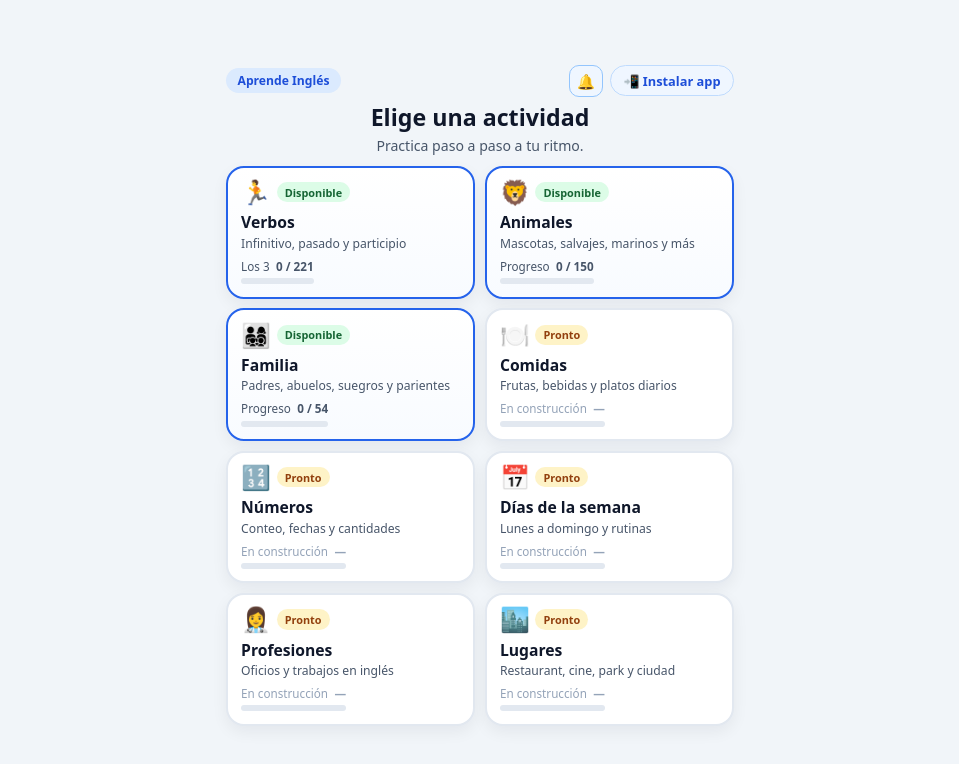
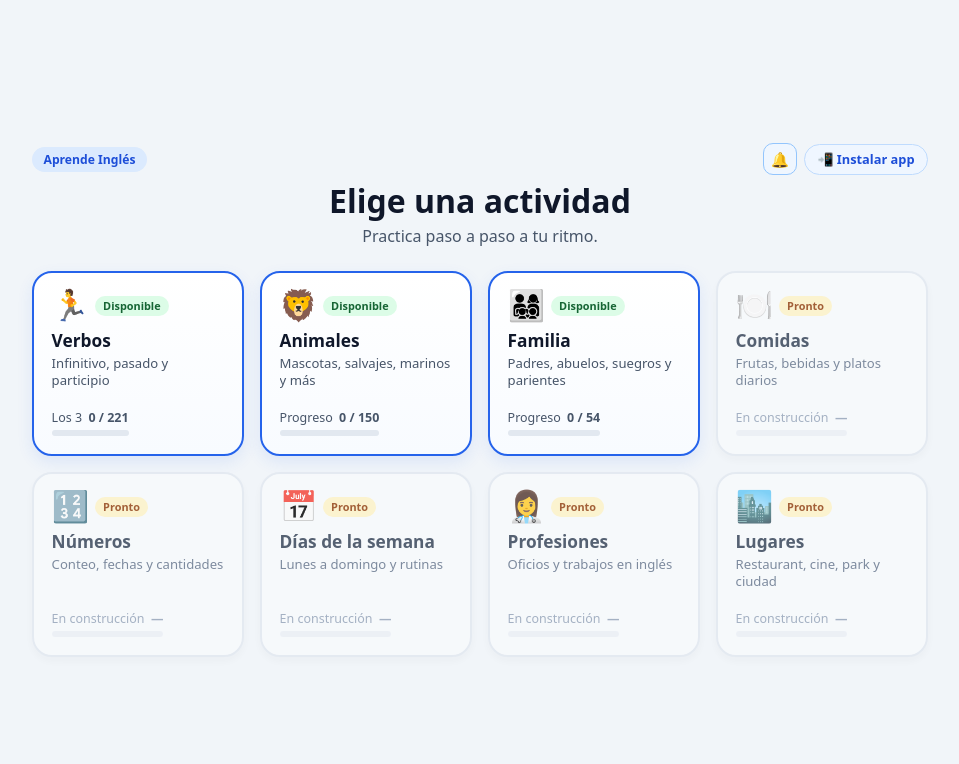
Before and after one commit to Miglio39/aprende-ingles, a React (Vite) app: page / in a window 1280 px wide. Shown: the top 764 px of the page, without its empty margins (160-1119 px from the left). Built offline with nearby package versions, Linux system fonts and the light colour scheme.

Commit message:
Ajusta diseno de escritorio (menu 4x2 y tarjetas verticales) y movil sin encoger al escribir

```diff
--- a/src/App.css
+++ b/src/App.css
@@ -18,7 +18,7 @@ body {
   color: #0f172a;
 }
 
-/* Contenedor principal desplazable sobre teclado sin deformar la tarjeta */
+/* ===== CONTENEDOR BASE (MÓVIL / APP) ===== */
 .app-shell {
   height: var(--app-height, 100dvh);
   width: 100%;
@@ -85,13 +85,14 @@ body {
 }
 
 .menu-content {
+  width: 100%;
   display: flex;
   flex-direction: column;
   gap: 0.7rem;
   margin-bottom: auto;
 }
 
-/* Cuadrícula uniforme: los 8 módulos tienen el mismo tamaño */
+/* Cuadrícula uniforme: todas las tarjetas tienen el mismo tamaño */
 .modules-grid {
   display: grid;
   grid-template-columns: repeat(2, minmax(0, 1fr));
@@ -104,7 +105,6 @@ body {
   height: 100%;
   min-width: 0;
   text-align: left;
-  background: #ffffff;
   border: 2px solid #e2e8f0;
   border-radius: 18px;
   padding: 0.78rem 0.82rem;
@@ -112,27 +112,34 @@ body {
   display: flex;
   flex-direction: column;
   gap: 0.45rem;
-  box-shadow: 0 6px 16px rgba(15, 23, 42, 0.06);
   transition: transform 0.18s ease, border-color 0.2s ease,
-    box-shadow 0.2s ease;
+    box-shadow 0.2s ease, opacity 0.2s ease;
 }
 
 .module-card:hover {
   transform: translateY(-2px);
-  box-shadow: 0 10px 22px rgba(15, 23, 42, 0.09);
 }
 
 .module-card-ready {
   border-color: #2563eb;
   background: linear-gradient(180deg, #ffffff 0%, #f8fbff 100%);
+  box-shadow: 0 6px 16px rgba(37, 99, 235, 0.1);
+}
+
+.module-card-ready:hover {
+  box-shadow: 0 10px 22px rgba(37, 99, 235, 0.16);
 }
 
 .module-card-locked {
-  background: #ffffff;
+  background: #f8fafc;
+  border-color: #e2e8f0;
+  box-shadow: 0 4px 12px rgba(15, 23, 42, 0.04);
+  opacity: 0.82;
 }
 
 .module-card-locked:hover {
-  border-color: #94a3b8;
+  border-color: #cbd5e1;
+  opacity: 0.96;
 }
 
 .module-card-top {
@@ -155,14 +162,27 @@ body {
 .module-info h2 {
   margin: 0;
   font-size: 0.98rem;
+  line-height: 1.2;
   color: #0f172a;
 }
 
 .module-info p {
-  margin: 0.16rem 0 0;
+  margin: 0.18rem 0 0;
   font-size: 0.76rem;
   color: #475569;
   line-height: 1.3;
+  display: -webkit-box;
+  -webkit-line-clamp: 2;
+  -webkit-box-orient: vertical;
+  overflow: hidden;
+}
+
+.module-card-locked .module-info h2 {
+  color: #334155;
+}
+
+.module-card-locked .module-info p {
+  color: #64748b;
 }
 
 .module-footer {
@@ -170,6 +190,7 @@ body {
   flex-direction: column;
   gap: 0.26rem;
   margin-top: auto;
+  padding-top: 0.2rem;
 }
 
 .module-progress-text {
@@ -187,10 +208,11 @@ body {
 }
 
 .progress-track-locked {
-  background: #f1f5f9;
+  background: #e2e8f0;
+  opacity: 0.55;
 }
 
-/* Etiquetas */
+/* Etiquetas Disponible / Pronto */
 .pill {
   font-size: 0.68rem;
   font-weight: 700;
@@ -265,7 +287,7 @@ body {
 
 .modal-box {
   width: 100%;
-  max-width: 360px;
+  max-width: 380px;
   background: #ffffff;
   border-radius: 22px;
   padding: 1.5rem 1.35rem;
@@ -378,6 +400,10 @@ body {
   font-weight: 700;
   padding: 0.45rem 0.75rem;
   cursor: pointer;
+}
+
+.btn-install-now:hover {
+  background: #1d4ed8;
 }
 
 .btn-install-close {
@@ -517,7 +543,7 @@ body {
   transition: width 0.35s ease;
 }
 
-/* ===== ESCENARIO PRINCIPAL ===== */
+/* ===== ESCENARIO PRINCIPAL (VERTICAL) ===== */
 .stage {
   flex: 1 0 auto;
   width: 100%;
@@ -528,7 +554,7 @@ body {
   gap: 0.55rem;
 }
 
-/* Tarjeta 3D con dimensiones fijas (no se encoge con el teclado) */
+/* Tarjeta 3D con dimensiones fijas en móvil (no se encoge con el teclado) */
 .card-scene {
   width: 100%;
   flex-shrink: 0;
@@ -590,7 +616,7 @@ body {
   border-color: #16a34a;
 }
 
-/* Imagen con altura fija por ancho (no depende de la altura del teclado) */
+/* Imagen fija en móvil para que no cambie de tamaño al abrir el teclado */
 .card-media {
   display: flex;
   flex-direction: column;
@@ -600,7 +626,7 @@ body {
 .image-box {
   position: relative;
   width: 100%;
-  height: 195px;
+  height: 185px;
   background: #f8fafc;
   border: 1px solid #e2e8f0;
   border-radius: 14px;
@@ -706,6 +732,7 @@ body {
   gap: 0.14rem;
 }
 
+/* 16px evita zoom automático en iOS Safari */
 .verb-form input {
   width: 100%;
   padding: 0.4rem 0.7rem;
@@ -921,6 +948,10 @@ body {
   font-size: 0.94rem;
 }
 
+.btn-flip-back:hover {
+  background: #1e293b;
+}
+
 .btn-reset {
   padding: 0.36rem 0.75rem;
   background: #e2e8f0;
@@ -1032,35 +1063,85 @@ body {
   }
 }
 
-/* ===== ESCRITORIO ===== */
+/* ===== TABLET (768px – 959px) ===== */
 @media (min-width: 768px) {
   .app-shell {
-    max-width: 480px;
-    padding: 0.9rem 1rem 1rem;
+    height: 100dvh;
+    max-width: 540px;
+    padding: 0.9rem 1.25rem 1rem;
     gap: 0.7rem;
   }
 
   .menu-shell {
-    max-width: 540px;
-    padding-bottom: 1.5rem;
+    max-width: 680px;
+    padding: 1.5rem 1.5rem 2rem;
+    gap: 1.25rem;
+  }
+
+  .menu-header h1 {
+    font-size: 1.75rem;
+  }
+
+  .menu-header p {
+    font-size: 0.96rem;
+  }
+
+  .modules-grid {
+    gap: 0.85rem;
+  }
+
+  .module-card {
+    padding: 1rem 1.05rem;
+    border-radius: 20px;
+    gap: 0.6rem;
+  }
+
+  .module-icon {
+    font-size: 1.75rem;
+  }
+
+  .module-info h2 {
+    font-size: 1.06rem;
+  }
+
+  .module-info p {
+    font-size: 0.82rem;
   }
 
   .title-row h1 {
     font-size: 1.4rem;
   }
 
+  .verb-mode-btn {
+    font-size: 0.84rem;
+    min-height: 36px;
+  }
+
   .card-face {
-    padding: 1rem 1.2rem;
+    padding: 1rem 1.25rem;
     border-radius: 22px;
   }
 
+  .card-front {
+    gap: 0.65rem;
+  }
+
+  /* En escritorio/tablet la imagen se adapta a la pantalla sin generar scroll */
   .image-box {
-    height: 235px;
+    height: clamp(185px, 28vh, 255px);
+  }
+
+  .verb-spanish {
+    font-size: 1.12rem;
+  }
+
+  .verb-form input {
+    padding: 0.48rem 0.78rem;
   }
 
   .dots-strip {
     display: flex;
-    gap: 0.4rem;
+    gap: 0.42rem;
     overflow-x: auto;
     padding: 2px 0 6px;
     scrollbar-width: thin;
@@ -1079,6 +1160,67 @@ body {
   .dot-item {
     flex: 0 0 34px;
     height: 28px;
-    font-size: 0.72rem;
+    font-size: 0.74rem;
+  }
+
+  /* Aviso de instalación discreto en esquina inferior derecha */
+  .install-banner {
+    left: auto;
+    right: 1.25rem;
+    bottom: 1.25rem;
+    transform: none;
+    width: 360px;
   }
 }
+
+/* ===== ESCRITORIO AMPLIO (≥ 960px) ===== */
+@media (min-width: 960px) {
+  .app-shell {
+    max-width: 560px;
+    padding: 1rem 1.25rem;
+    gap: 0.75rem;
+  }
+
+  /* Menú tipo panel de escritorio: 4 columnas x 2 filas en 1 sola pantalla */
+  .menu-shell {
+    max-width: 960px;
+    padding: 1.75rem 2rem;
+    gap: 1.5rem;
+  }
+
+  .menu-header h1 {
+    font-size: 2rem;
+  }
+
+  .menu-header p {
+    font-size: 1rem;
+  }
+
+  .modules-grid {
+    grid-template-columns: repeat(4, minmax(0, 1fr));
+    gap: 1rem;
+  }
+
+  .module-card {
+    padding: 1.1rem 1.1rem;
+    min-height: 185px;
+    gap: 0.65rem;
+  }
+
+  .module-icon {
+    font-size: 1.9rem;
+  }
+
+  .module-info h2 {
+    font-size: 1.08rem;
+  }
+
+  .module-info p {
+    font-size: 0.82rem;
+    -webkit-line-clamp: 3;
+  }
+
+  .module-progress-text {
+    font-size: 0.78rem;
+  }
+}
```
